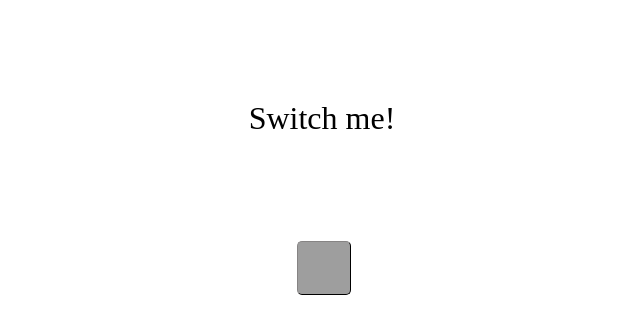
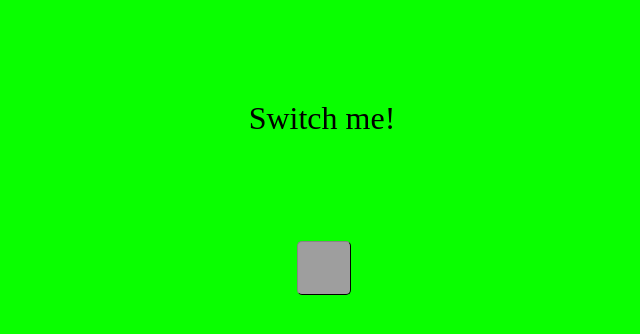
Before and after one commit to lizardlynx/theme-switcher, a plain HTML site: page index.html in a window 1280 px wide. Shown: the whole page, without its empty margins (318-958 px from the left). Drawn offline with Linux system fonts and the light colour scheme; grey boxes are pictures that could not be loaded.

Commit message:
change colors

```diff
--- a/style.css
+++ b/style.css
@@ -1,5 +1,5 @@
 body {
-  background-color: white;
+  background-color: rgb(9, 255, 0);
   height: 100%;
   overflow: hidden;
   margin: 0%;
```
